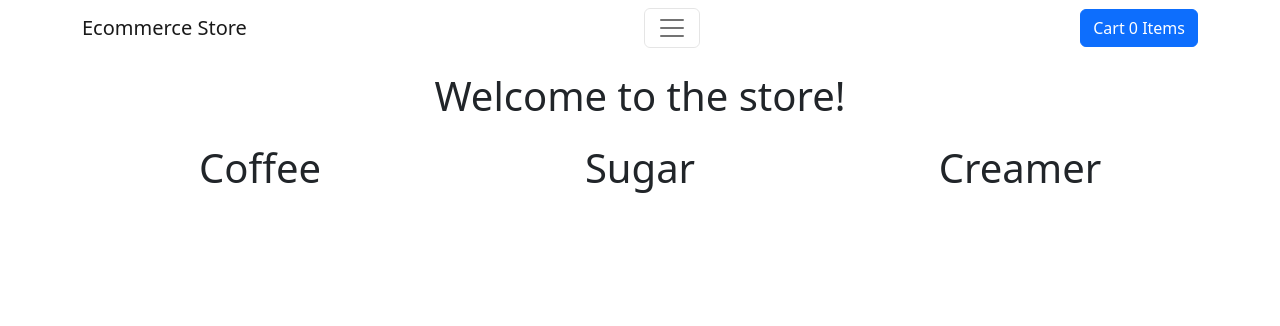
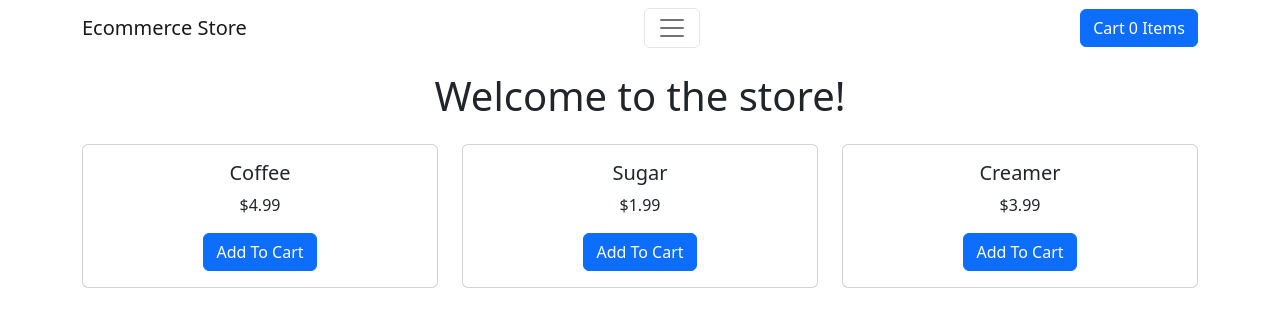
Before and after one commit to EEdouard28/reactshoppingcart, a React (Create React App) app: page / in a window 1280 px wide. Shown: the top 326 px of the page. Built offline with nearby package versions, Linux system fonts and the light colour scheme.

Commit message:
product card rendered

```diff
--- a/src/components/ProductCard.js
+++ b/src/components/ProductCard.js
@@ -1,2 +1,16 @@
-function ProductCard() {}
+import { Card, Button, Form, Row, Col } from 'react-bootstrap';
+
+function ProductCard(props) {
+  // props.product is the product we are selling
+  const product = props.product;
+  return (
+    <Card>
+      <Card.Body>
+        <Card.Title>{product.title}</Card.Title>
+        <Card.Text>${product.price}</Card.Text>
+        <Button variant="primary">Add To Cart</Button>
+      </Card.Body>
+    </Card>
+  );
+}
 export default ProductCard;
--- a/src/pages/Store.js
+++ b/src/pages/Store.js
@@ -1,5 +1,6 @@
 import { Row, Col } from 'react-bootstrap';
 import { productsArray } from '../productsStore';
+import ProductCard from '../components/ProductCard';
 
 function Store() {
   return (
@@ -10,7 +11,8 @@ function Store() {
       <Row xs={1} md={3} className="g-4">
         {productsArray.map((product, idx) => (
           <Col align="center" key={idx}>
-            <h1>{product.title}</h1>
+            {/* product defines the property and {product} defines the property mapping thru */}
+            <ProductCard product={product} />
           </Col>
         ))}
       </Row>
```
